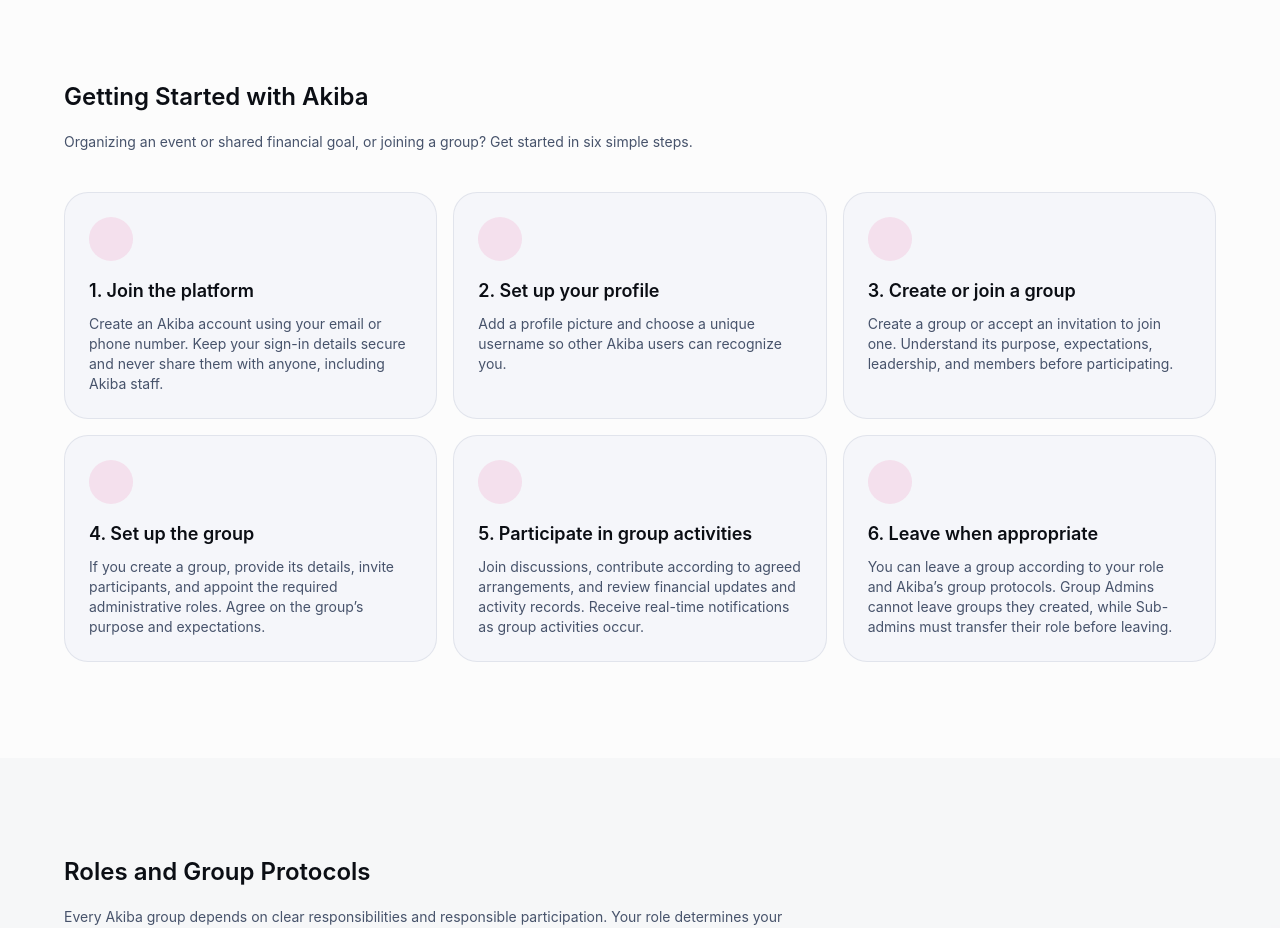
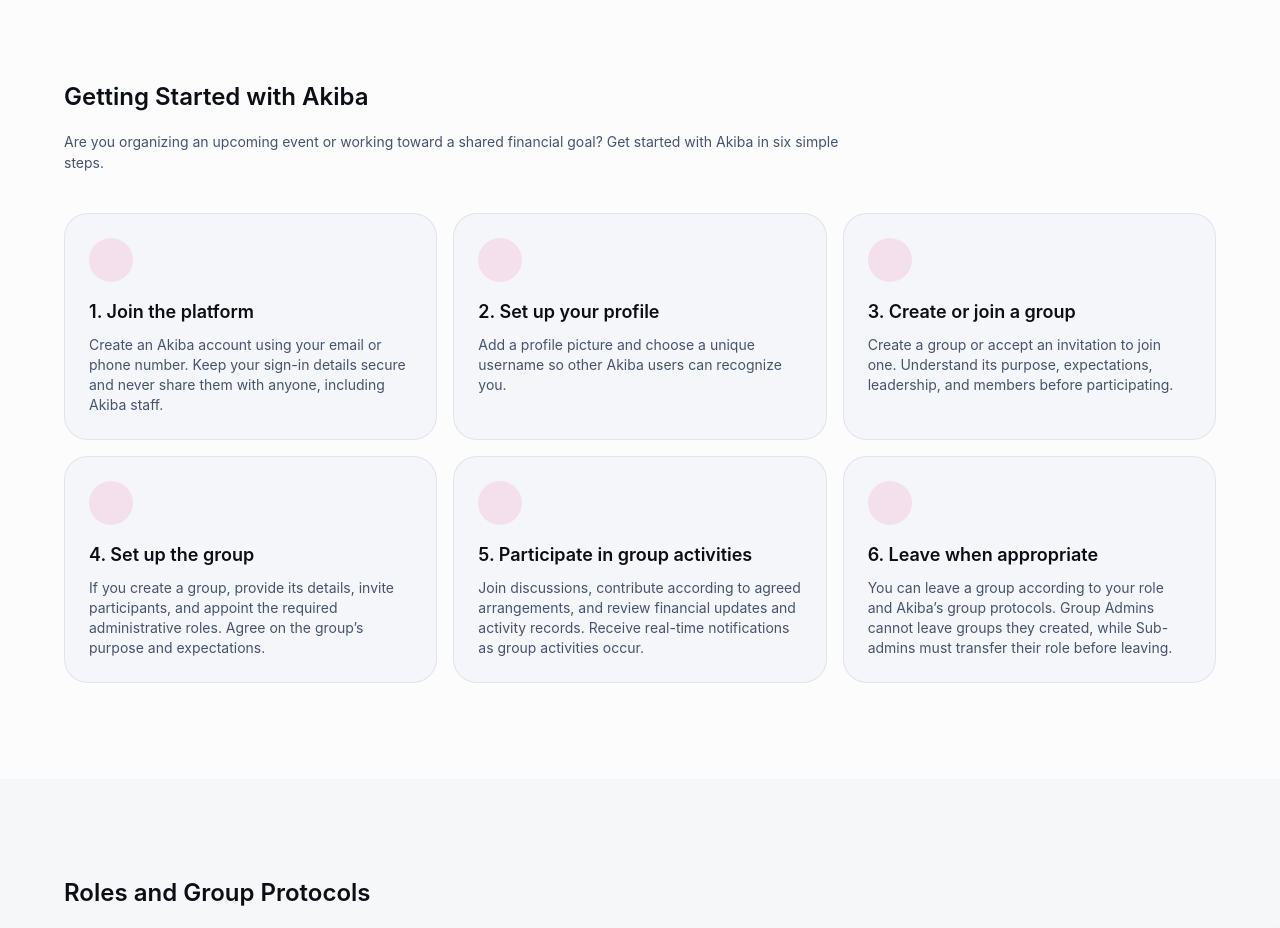
Before and after one commit to aogajoseph/akiba, a Next.js app: page / in a window 1280 px wide. Shown: the part 3140-4068 px from the top of the page. Built offline with nearby package versions, Linux system fonts and the light colour scheme; no server answers; some icons are missing.

Commit message:
Update Getting Started section introduction

```diff
--- a/app/marketing-template/components/GettingStarted.tsx
+++ b/app/marketing-template/components/GettingStarted.tsx
@@ -20,7 +20,7 @@ export default function GettingStarted() {
     <Container id="getting-started" maxWidth="lg" sx={{ py: { xs: 9, md: 12 }, scrollMarginTop: 100 }}>
       <Typography variant="h4" component="h2">Getting Started with Akiba</Typography>
       <Typography variant="body1" color="text.secondary" sx={{ mt: 2, mb: 5, maxWidth: 800 }}>
-        Organizing an event or shared financial goal, or joining a group? Get started in six simple steps.
+        Are you organizing an upcoming event or working toward a shared financial goal? Get started with Akiba in six simple steps.
       </Typography>
       <Grid container spacing={2}>
         {steps.map(({ title, desc, Icon }, i) => (
```
